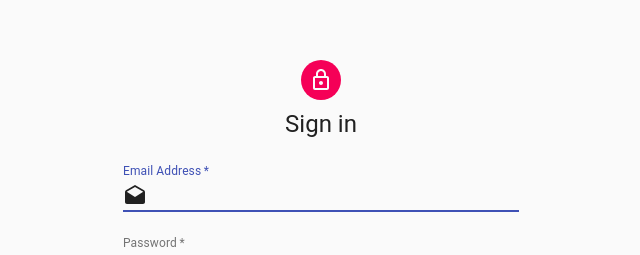
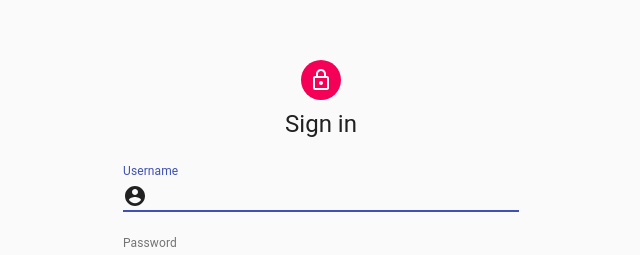
Before and after one commit to amjadaldayem/apartment, a React (Create React App) app in the folder frontend/: page /login in a window 1280 px wide. Shown: the part 108-363 px from the top of the page, without its empty margins (319-959 px from the left). Built offline with nearby package versions, Linux system fonts and the light colour scheme.

Commit message:
add form validation to login page

```diff
--- a/frontend/package.json
+++ b/frontend/package.json
@@ -10,6 +10,7 @@
     "axios": "^0.19.2",
     "react": "^16.13.0",
     "react-dom": "^16.13.0",
+    "react-hook-form": "^5.0.3",
     "react-redux": "^7.2.0",
     "react-router-dom": "^5.1.2",
     "react-scripts": "3.4.0",
--- a/frontend/src/pages/Login/Login.jsx
+++ b/frontend/src/pages/Login/Login.jsx
@@ -1,4 +1,5 @@
 import React from 'react';
+import { useForm, Controller, ErrorMessage } from 'react-hook-form';
 import {
   Avatar,
   Button,
@@ -12,7 +13,7 @@ import {
 } from '@material-ui/core';
 import { makeStyles } from '@material-ui/core/styles';
 import LockOutlinedIcon from '@material-ui/icons/LockOutlined';
-import DraftsIcon from '@material-ui/icons/Drafts';
+import AccountIcon from '@material-ui/icons/AccountCircle';
 import LockIcon from '@material-ui/icons/Lock';
 
 const useStyles = makeStyles(theme => ({
@@ -37,6 +38,11 @@ const useStyles = makeStyles(theme => ({
 
 function Login () {
   const classes = useStyles();
+  const { control, handleSubmit, errors } = useForm();
+
+  const onSubmit = (data) => {
+    console.log(data);
+  }
 
   return (
     <Container component="main" maxWidth="xs">
@@ -48,27 +54,38 @@ function Login () {
         <Typography component="h1" variant="h5">
           Sign in
         </Typography>
-        <form className={classes.form} noValidate>
+        <form className={classes.form} onSubmit={handleSubmit(onSubmit)}>
+          <Controller
+            as={
               <TextField
                 margin="normal"
-            required
                 fullWidth
-            id="email"
-            label="Email Address"
-            name="email"
+                id="username"
+                label="Username"
+                name="username"
                 InputProps={{
                   startAdornment: (
                     <InputAdornment position="start">
-                  <DraftsIcon />
+                      <AccountIcon />
                     </InputAdornment>
                   ),
                 }}
-            autoComplete="email"
+                autoComplete="username"
                 autoFocus
               />
+            }
+            name="username"
+            control={control}
+            rules={{
+              required: 'Username is required',
+            }}
+            defaultValue=""
+          />
+          <ErrorMessage as={<Typography color="error" />} errors={errors} name="username" />
+          <Controller
+            as={
               <TextField
                 margin="normal"
-            required
                 fullWidth
                 name="password"
                 label="Password"
@@ -83,6 +100,15 @@ function Login () {
                 }}
                 autoComplete="current-password"
               />
+            }
+            name="password"
+            control={control}
+            rules={{
+              required: 'Password is required',
+            }}
+            defaultValue=""
+          />
+          <ErrorMessage as={<Typography color="error" />} errors={errors} name="password" />
           <Button
             type="submit"
             fullWidth
```
Also changed, not shown: 1 other file (tests, documents, lock files or other folders). Lines whose indentation alone changed are shown as unchanged.
